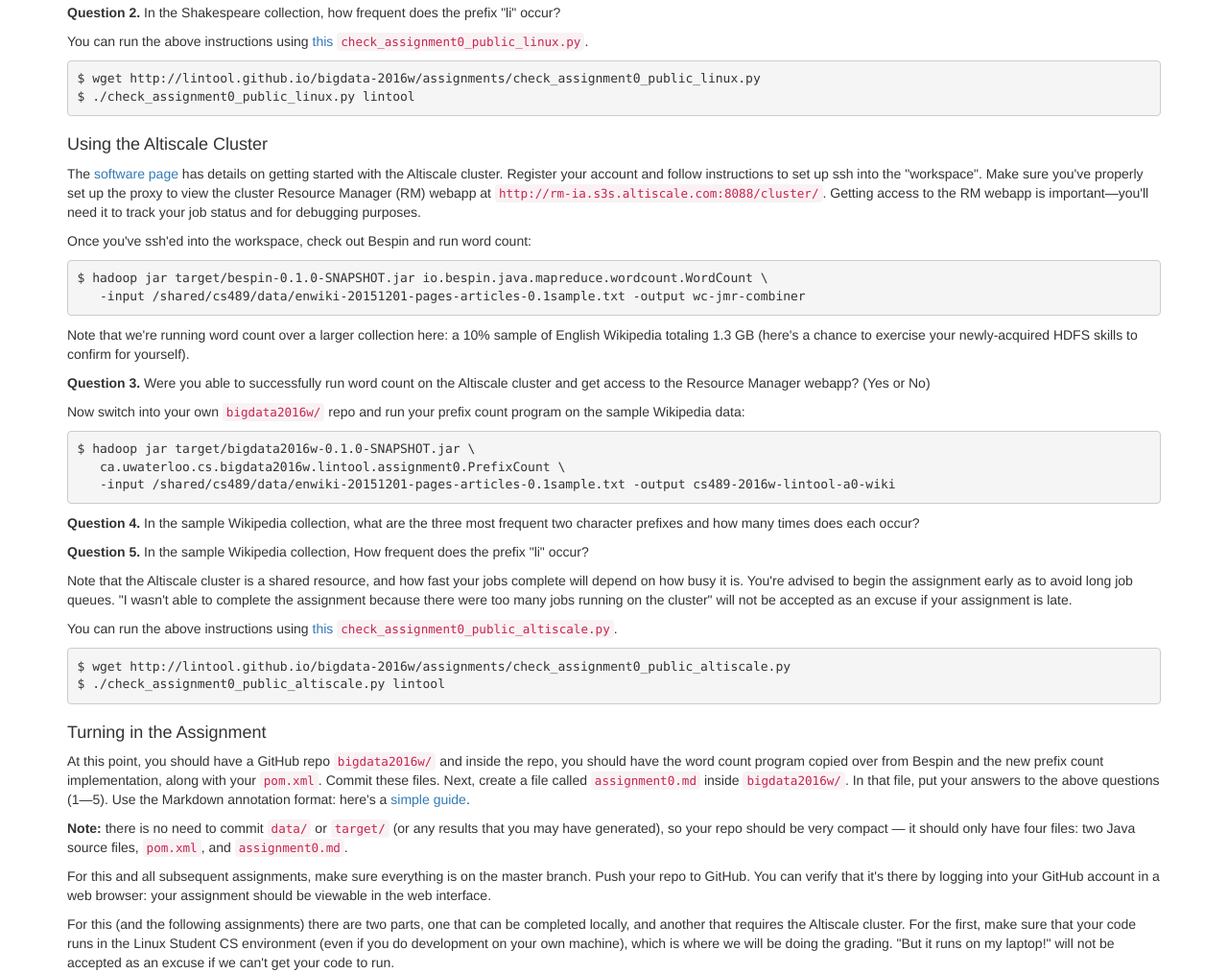
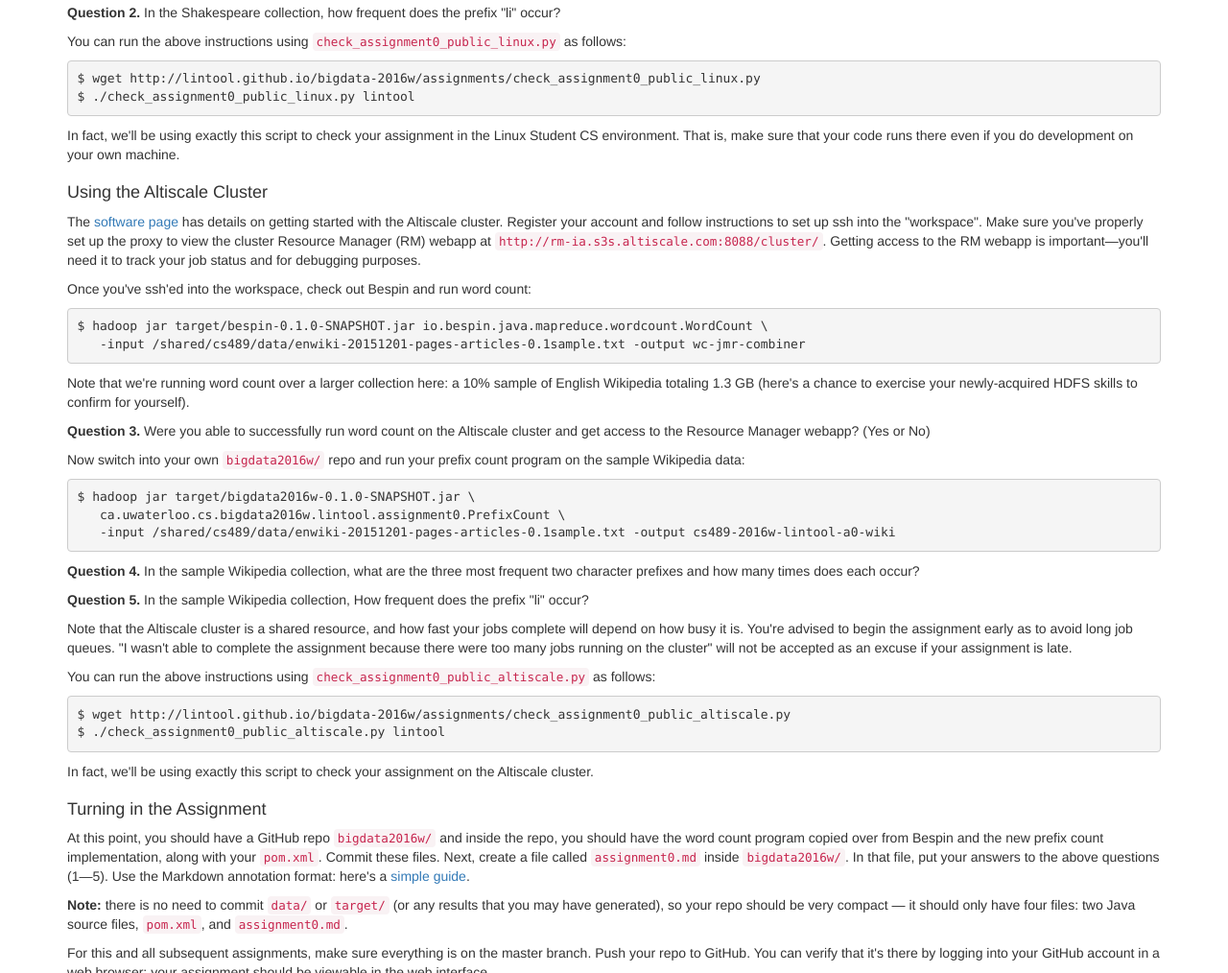
Before and after one commit to lintool/bigdata-2016w, a plain HTML site: page assignments.html in a window 1280 px wide. Shown: the part 1750-2764 px from the top of the page at 96% size. Drawn offline with nearby package versions, Linux system fonts and the light colour scheme.

Commit message:
Minor tweaks.

```diff
--- a/assignments.html
+++ b/assignments.html
@@ -231,12 +231,17 @@ class? This is where such skills will come in handy...)</p>
 the prefix "li" occur?</p>
 
 <p>You can run the above instructions using
-<a href="assignments/check_assignment0_public_linux.py">this <code>check_assignment0_public_linux.py</code></a>.</p>
+<a href="assignments/check_assignment0_public_linux.py"><code>check_assignment0_public_linux.py</code></a> as follows:</p>
 
 <pre>
 $ wget http://lintool.github.io/bigdata-2016w/assignments/check_assignment0_public_linux.py
 $ ./check_assignment0_public_linux.py lintool
 </pre>
+
+<p>In fact, we'll be using exactly this script to check your
+assignment in the Linux Student CS environment. That is, make sure
+that your code runs there even if you do development on your own
+machine.</p>
 
 <h4 style="padding-top: 10px">Using the Altiscale Cluster</h4>
 
@@ -289,12 +294,16 @@ the cluster" will not be accepted as an excuse if your assignment is
 late.</p>
 
 <p>You can run the above instructions using
-<a href="assignments/check_assignment0_public_altiscale.py">this <code>check_assignment0_public_altiscale.py</code></a>.</p>
+<a href="assignments/check_assignment0_public_altiscale.py"><code>check_assignment0_public_altiscale.py</code></a> as follows:</p>
 
 <pre>
 $ wget http://lintool.github.io/bigdata-2016w/assignments/check_assignment0_public_altiscale.py
 $ ./check_assignment0_public_altiscale.py lintool
 </pre>
+
+<p>In fact, we'll be using exactly this script to check your
+assignment on the Altiscale cluster.</p>
+
 
 <h4 style="padding-top: 10px">Turning in the Assignment</h4>
 
```
